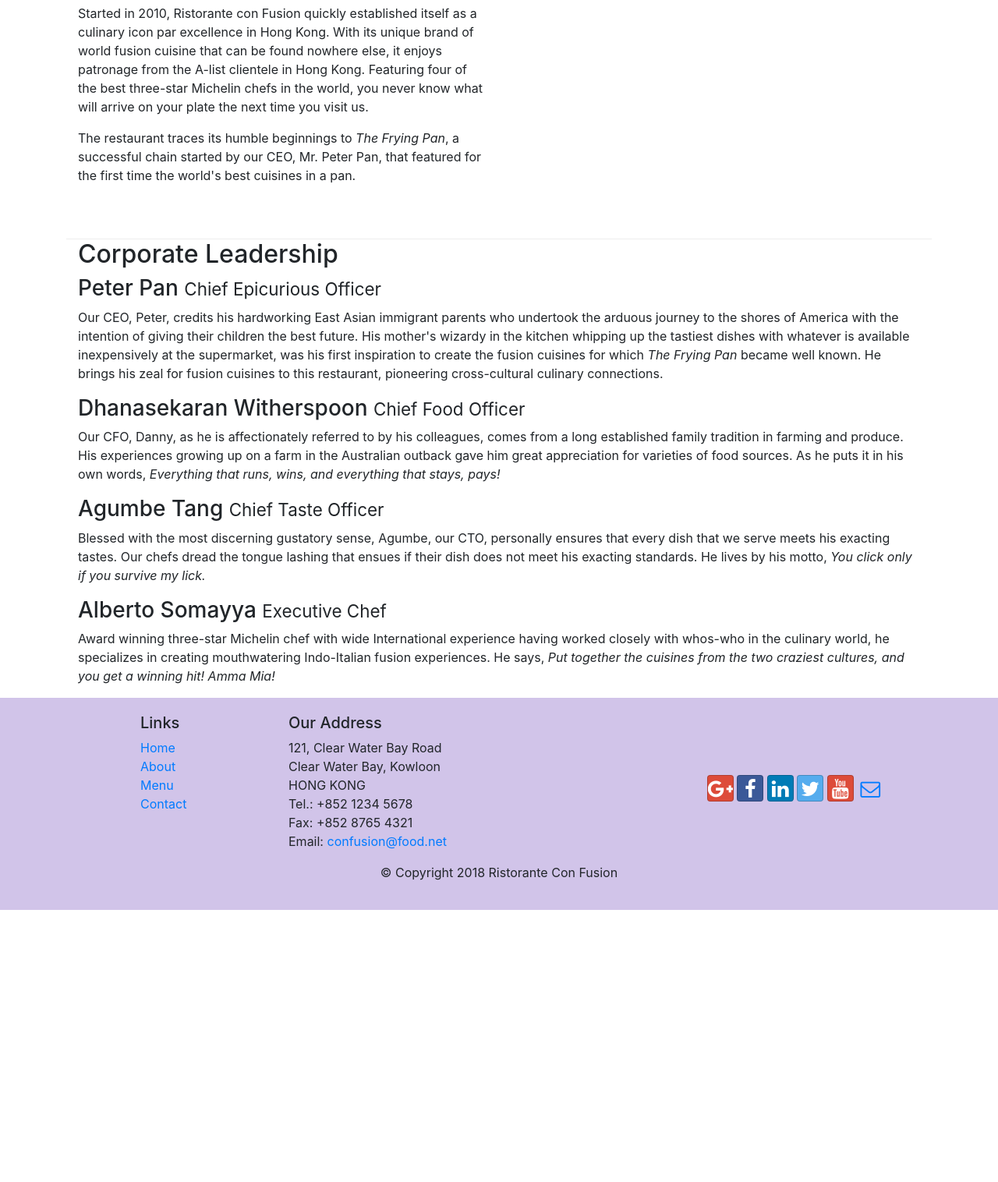
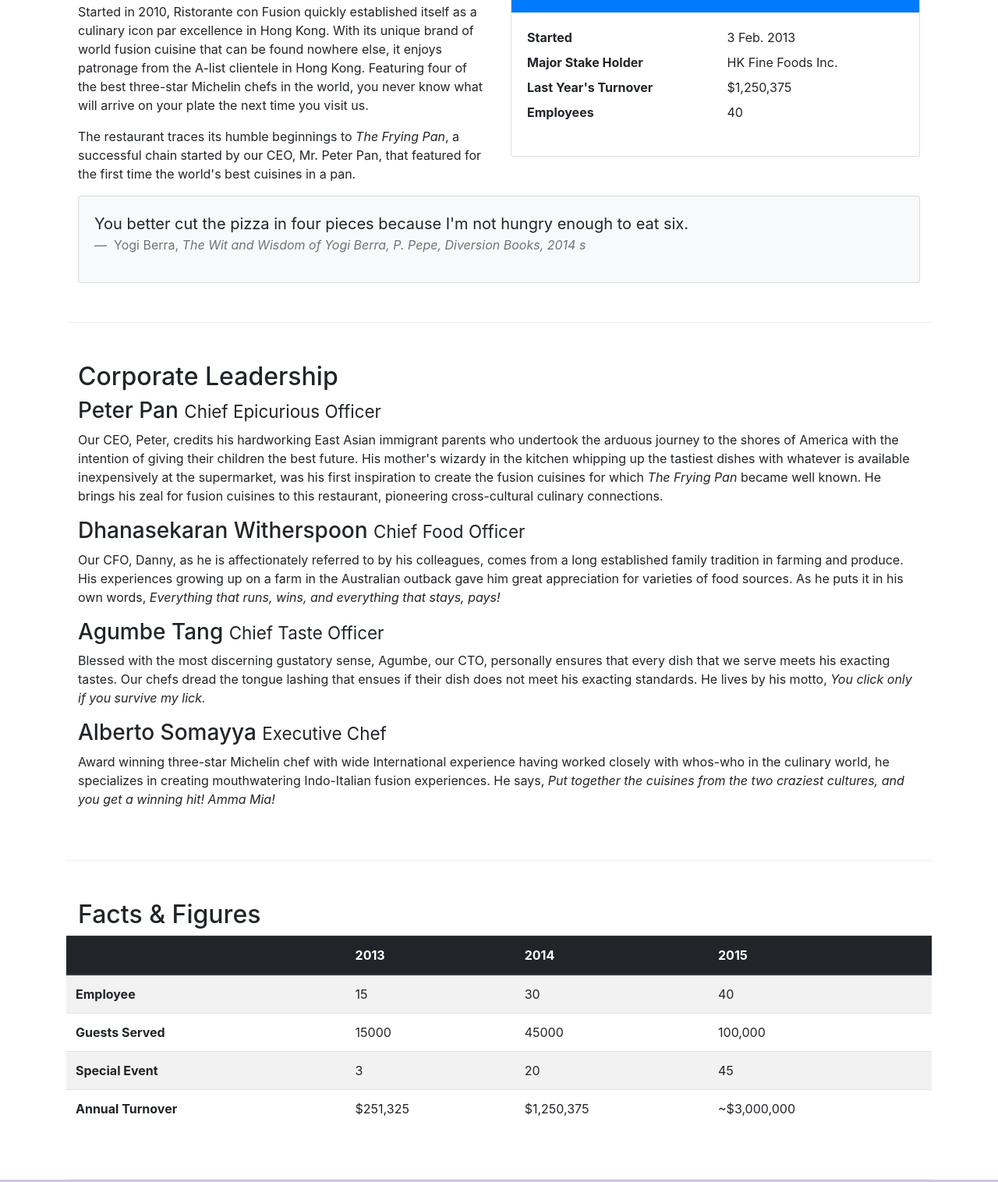
Before and after one commit to DeepakBhattakaji/Front-End-Web-UI-Frameworks-and-Tools-Bootstrap-4, a website: page aboutus.html in a window 1280 px wide. Shown: the part 558-2074 px from the top of the page at 78% size. Before the commit the page ends 1725 px from the top, so only its background shows below. Drawn offline with nearby package versions, Linux system fonts and the light colour scheme.

Commit message:
Tables and Cards for Displaying Content

```diff
--- a/aboutus.html
+++ b/aboutus.html
@@ -72,19 +72,61 @@
             </div>
         </div>
 
-        <div class="row  row-content align-items-center">
-            <div class="col-12 col-sm-6">
+        <div class="row  row-content">
+            <div class="col-sm-6">
                 <h2>Our History</h2>
                 <p>Started in 2010, Ristorante con Fusion quickly established itself as a culinary icon par excellence in Hong Kong. With its unique brand of world fusion cuisine that can be found nowhere else, it enjoys patronage from the A-list clientele in Hong Kong.  Featuring four of the best three-star Michelin chefs in the world, you never know what will arrive on your plate the next time you visit us.</p>
                 <p>The restaurant traces its humble beginnings to <em>The Frying Pan</em>, a successful chain started by our CEO, Mr. Peter Pan, that featured for the first time the world's best cuisines in a pan.</p>
             </div>
             <div class="col-12 col-sm">
+                <div class="card">
+                    <h3 class="card-header bg-primary text-white">Facts At a Glance</h3>
+                    <div class="card-body">
+                        <dl class="row">
+                            <dt class="col-6">
+                                Started
+                            </dt>
+                            <dd class="col-6">3 Feb. 2013</dd>
+                             <dt class="col-6">
+                                Major Stake Holder
+                            </dt>
+                            <dd class="col-6">HK Fine Foods Inc.</dd>
+                             <dt class="col-6">
+                                Last Year's Turnover
+                            </dt>
+                            <dd class="col-6">$1,250,375</dd>
+                            <dt class="col-6">
+                                Employees
+                            </dt>
+                            <dd class="col-6">40</dd>
+
+
+
+                        </dl>
+                    </div>
+                </div>
+            </div>
+
+            <div class="col-12">
+                <div class="card card-body bg-light">
+                    <blockquote class="blockquote">
+                    <!-- Margin Block 0 mb-0-->
+                        <p class="mb-0">
+                            You better cut the pizza in four pieces because I'm not hungry enough to eat six.
+                        </p>
+                        <footer class="blockquote-footer"> Yogi Berra,
+                            <cite title="Source Title">
+                            The Wit and Wisdom of Yogi Berra, P. Pepe, Diversion Books, 2014
+                            s</cite>
+                        </footer>
+                    </blockquote>
+                </div>
             </div>
         </div>
 
 
-        <div class="container">
-            <div>
+        <div class="row row-content">
+            <div class="col-12">
                 <h2>Corporate Leadership</h2>
                 <h3>Peter Pan <small>Chief Epicurious Officer</small></h3>
                 <p class="d-none d-sm-block">Our CEO, Peter, credits his hardworking East Asian immigrant parents who undertook the arduous journey to the shores of America with the intention of giving their children the best future. His mother's wizardy in the kitchen whipping up the tastiest dishes with whatever is available inexpensively at the supermarket, was his first inspiration to create the fusion cuisines for which <em>The Frying Pan</em> became well known. He brings his zeal for fusion cuisines to this restaurant, pioneering cross-cultural culinary connections.</p>
@@ -97,6 +139,50 @@
             </div>
        </div>
 
+       <div class="row row-content">
+           <div class="col-12 col-sm-9">
+               <h2>Facts &amp; Figures</h2>
+           </div>
+           <div class="table-responsive">
+               <table class="table table-striped">
+                   <thead class="thead-dark">
+                       <tr>
+                           <th>&nbsp;</th>
+                           <th>2013</th>
+                           <th>2014</th>
+                           <th>2015</th>
+
+                       </tr>
+                   </thead>
+                   <tbody>
+                       <tr>
+                           <th>Employee</th>
+                           <td>15</td>
+                           <td>30</td>
+                           <td>40</td>
+                       </tr>
+                         <tr>
+                           <th>Guests Served</th>
+                           <td>15000</td>
+                           <td>45000</td>
+                           <td>100,000</td>
+                       </tr>
+                         <tr>
+                           <th>Special Event</th>
+                           <td>3</td>
+                           <td>20</td>
+                           <td>45</td>
+                       </tr>
+                         <tr>
+                           <th>Annual Turnover</th>
+                           <td>$251,325</td>
+                           <td>$1,250,375</td>
+                           <td>~$3,000,000</td>
+                       </tr>
+                   </tbody>
+               </table>
+           </div>
+       </div>
     </div>
 
     <footer class="footer">
```
